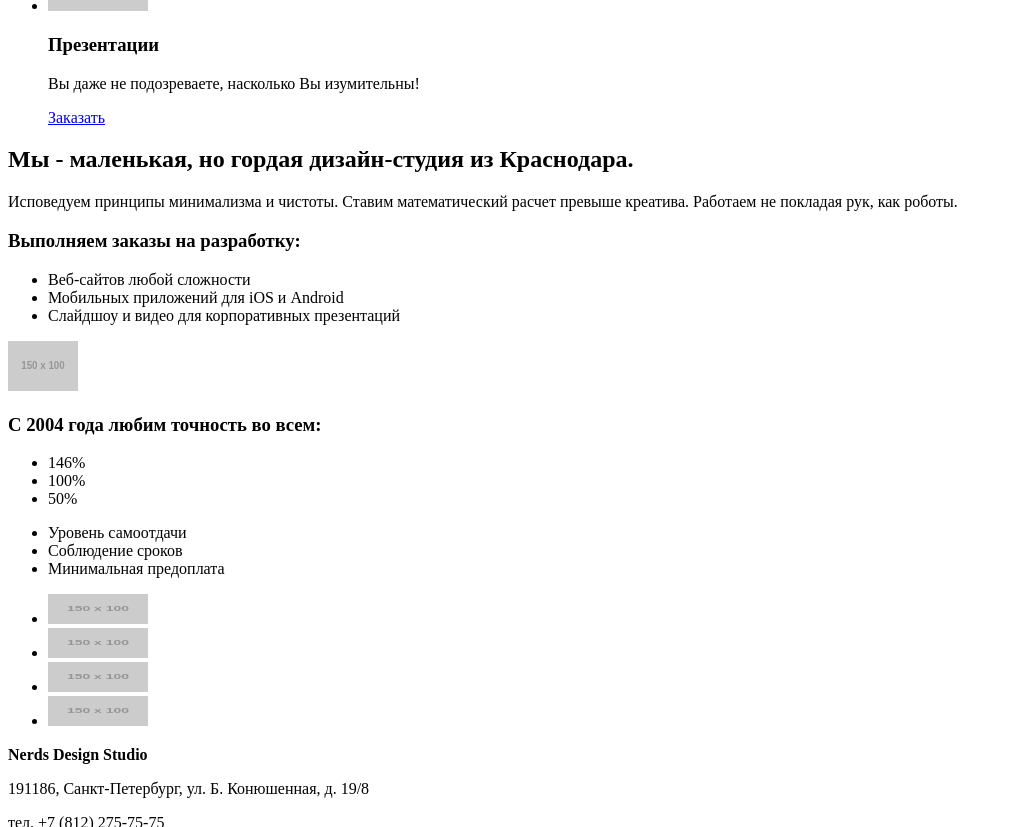
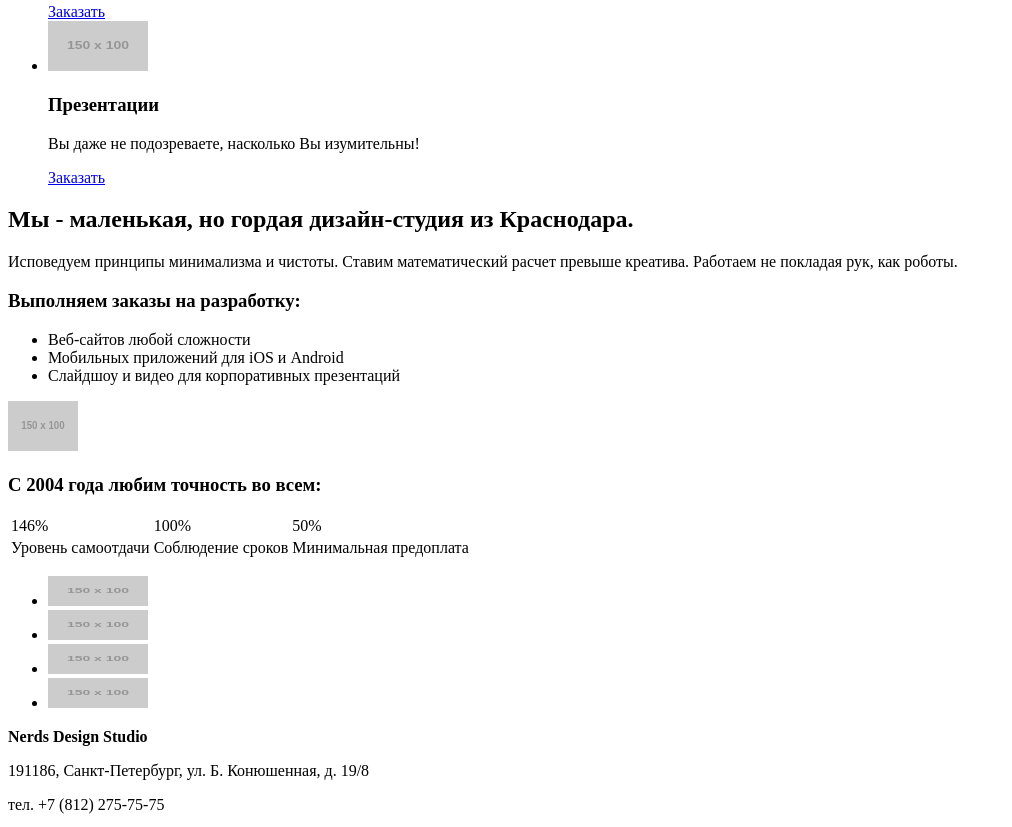
Before and after one commit to KonstSindeev/nerds_2020, a plain HTML site: page index.html in a window 1280 px wide. Shown: the part 1649-2476 px from the top of the page, without its empty margins (0-1012 px from the left). Drawn offline with Linux system fonts and the light colour scheme; placeholder pictures from the web are drawn by us.

Commit message:
error correction

```diff
--- a/index.html
+++ b/index.html
@@ -2,7 +2,7 @@
 <html lang="ru">
     <head>
         <meta charset="UTF-8">
-        <!-- <meta name="viewport" content="width=device-width, initial-scale=1.0"> -->
+        <meta name="viewport" content="width=device-width, initial-scale=1.0">
         <title>«Нёрдс» главная</title>
     </head>
     <body>
@@ -16,12 +16,13 @@
                     <li><a href="contacts.html">Контакты</a></li>
                 </ul>
                 <ul class="user-navigation">
-                    <li class="basket-link">Корзина</li>
+                    <li class="basket-link"><a href="#">Корзина</a></li>
                 </ul>
             </nav>
         </header>
 
         <main class="container">
+            <h1 class="visually-hidden">Дизайн-студия из Краснодара «Нёрдс»</h1>
             <section class="slider">
                 <div class="slide-1">
                     <h2>Долго, дорого, скрупулезно.</h2>
@@ -69,7 +70,7 @@
 
             <section class="main-info">
                 <div class="main-info-text">
-                    <h1>Мы - маленькая, но гордая дизайн-студия из Краснодара.</h1>
+                    <h2>Мы - маленькая, но гордая дизайн-студия из Краснодара.</h2>
                     <p>Исповедуем принципы минимализма и чистоты. Ставим математический расчет превыше креатива. Работаем не покладая рук, как роботы.</p>
                     <h3>Выполняем заказы на разработку:</h3>
                     <ul>
@@ -78,19 +79,22 @@
                         <li>Слайдшоу и видео для корпоративных презентаций</li>
                     </ul>
                 </div>
-                <div class="main-info-numbers">
+                <div class="main-info-statistics">
                     <img src="http://placehold.it/150x100" width="70" height="50" alt="Нёрдс">
                     <h3>С 2004 года любим точность во всем:</h3>
-                    <ul class="main-info-numbers-percents">
-                        <li>146%</li>
-                        <li>100%</li>
-                        <li>50%</li>
-                    </ul>
-                    <ul class="main-info-numbers-text">
-                        <li>Уровень самоотдачи</li>
-                        <li>Соблюдение сроков</li>
-                        <li>Минимальная предоплата</li>
-                    </ul>
+                    <table>
+                        <tr>
+                            <td>146%</td>
+                            <td>100%</td>
+                            <td>50%</td>
+                        </tr>
+                        <tr>
+                            <td>Уровень самоотдачи</td>
+                            <td>Соблюдение сроков</td>
+                            <td>Минимальная предоплата</td>
+                        </tr>
+
+                    </table>
                 </div>
             </section>
 
@@ -120,7 +124,6 @@
                 <button type="submit" class="button footer-contacts-button">Напишите нам</button>
             </div>
             <div class="footer-map">
-                <!--как укоротить ссылку?-->
                 <iframe src="https://www.google.com/maps/embed?pb=!1m18!1m12!1m3!1d1998.6036253003151!2d30.32085871621117!3d59.9387191690541!2m3!1f0!2f0!3f0!3m2!1i1024!2i768!4f13.1!3m3!1m2!1s0x4696310fca145cc1%3A0x42b32648d8238007!2z0JHQvtC70YzRiNCw0Y8g0JrQvtC90Y7RiNC10L3QvdCw0Y8g0YPQuy4sIDE5LzgsINCh0LDQvdC60YIt0J_QtdGC0LXRgNCx0YPRgNCzLCAxOTExODY!5e0!3m2!1sru!2sru!4v1602572187866!5m2!1sru!2sru" width="600" height="450" frameborder="0" style="border:0;" allowfullscreen="" aria-hidden="false" tabindex="0"></iframe>
             </div>
             <div class="footer-social">
@@ -134,7 +137,6 @@
               </div>
         </footer>
 
-        <!-- модальное окно всегда после футер? какие могут быть варианты и как правильно?-->
         <section class="modal modal-write-us">
             <h2>Напишите нам</h2>
             <form class="write-us-form" action="URL" method="post">
```
